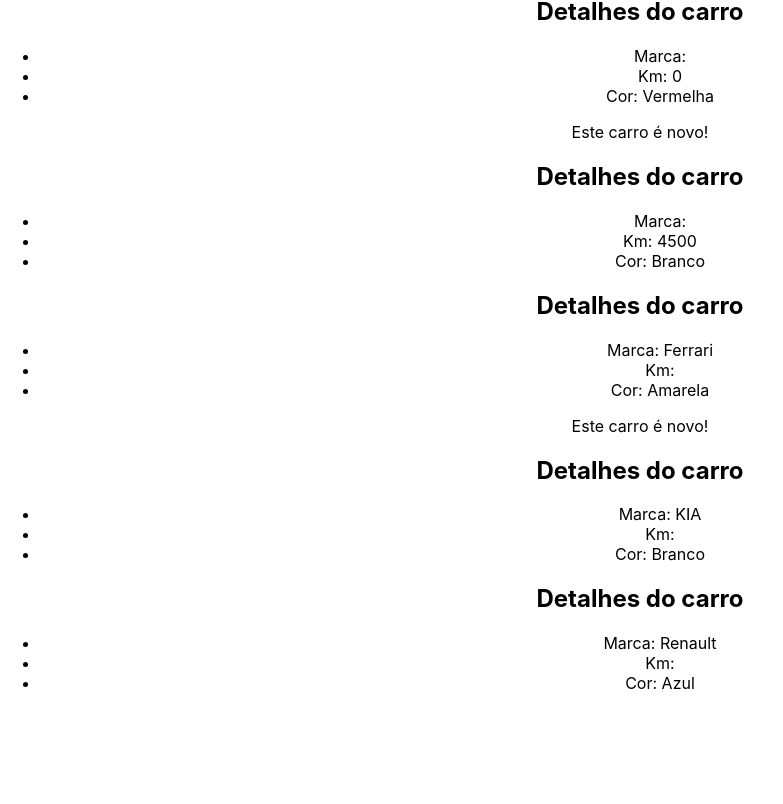
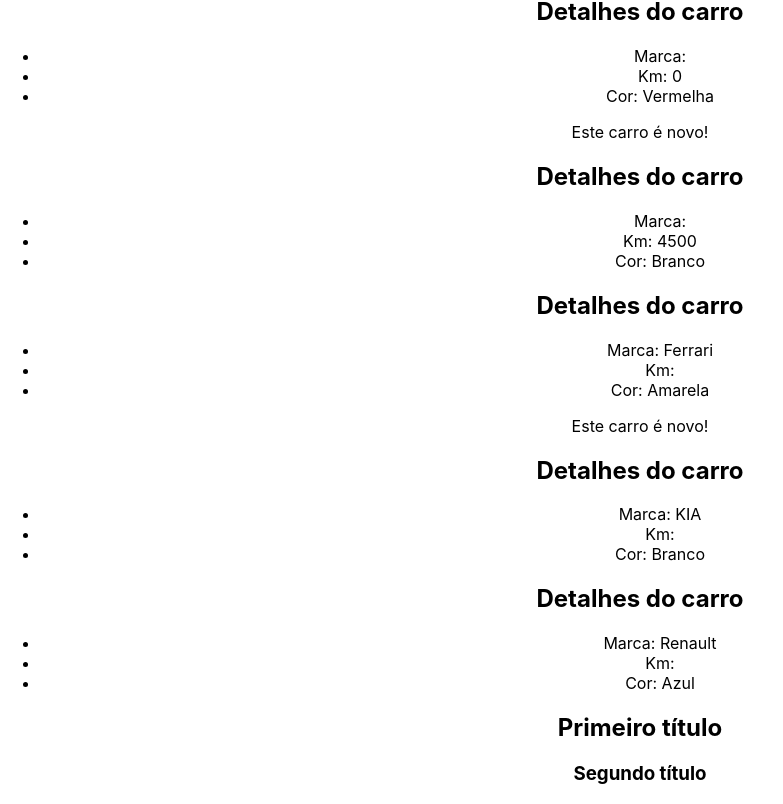
Before and after one commit to NoScandalize/React, a React (Create React App) app in the folder 3_AVANCANDO/avancando/: page / in a window 1280 px wide. Shown: the part 1282-2086 px from the top of the page, without its empty margins (0-783 px from the left). Before the commit the page ends 1991 px from the top, so only its background shows below. Built offline with nearby package versions, Linux system fonts and the light colour scheme.

Commit message:
Update v1.3.13
- Avançando: React Fragment

```diff
--- a/3_AVANCANDO/avancando/src/App.js
+++ b/3_AVANCANDO/avancando/src/App.js
@@ -6,6 +6,7 @@ import ManageData from "./components/ManageData";
 import ConditionalRender from "./components/ConditionalRender";
 import ShowUserName from "./components/ShowUserName";
 import CarDetails from "./components/CarDetails";
+import Fragment from "./components/Fragment";
 
 function App() {
   const cars = [
@@ -40,6 +41,7 @@ function App() {
           newCar={car.newCar}
         />
       ))}
+      <Fragment />
     </div>
   );
 }
--- /dev/null
+++ b/3_AVANCANDO/avancando/src/components/Fragment.js
@@ -0,0 +1,12 @@
+import React from 'react'
+
+const Fragment = () => {
+  return (
+    <>
+        <h2>Primeiro título</h2>
+        <h3>Segundo título</h3>
+    </>
+  )
+}
+
+export default Fragment;
```
